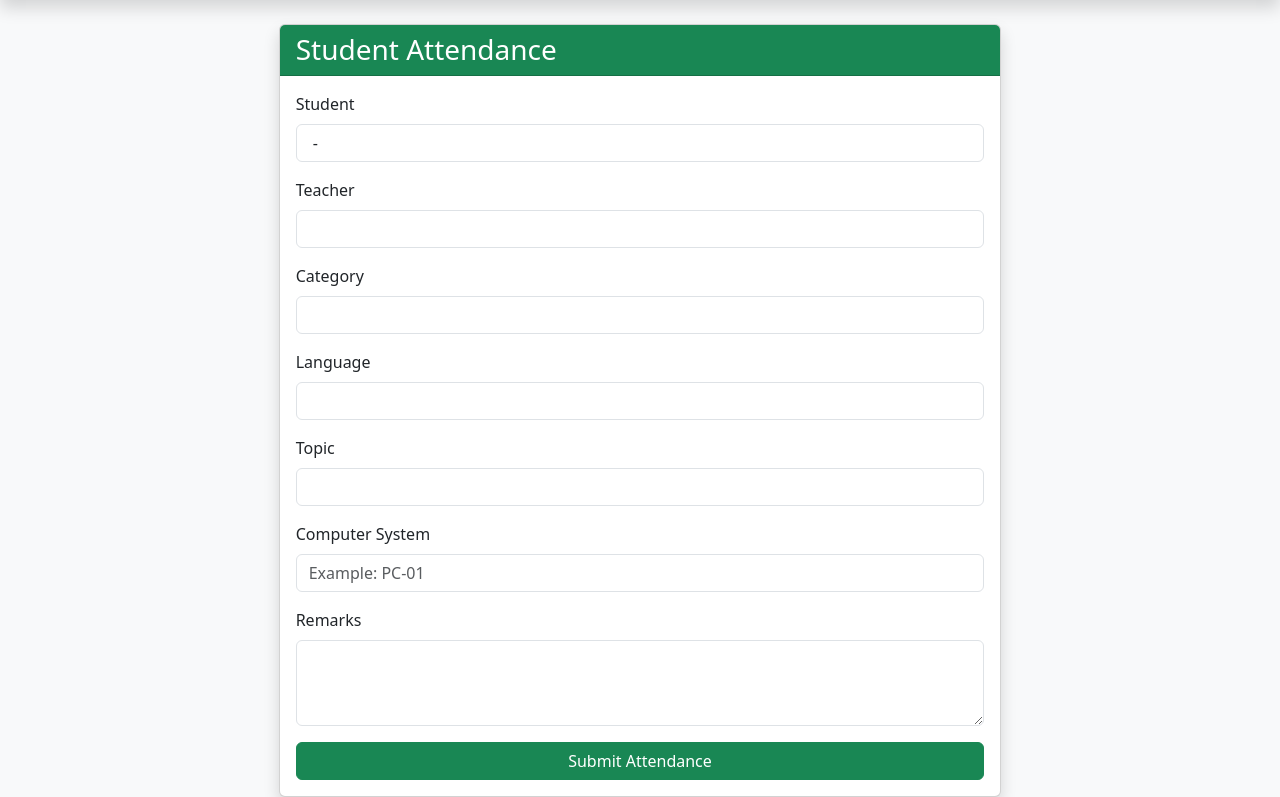
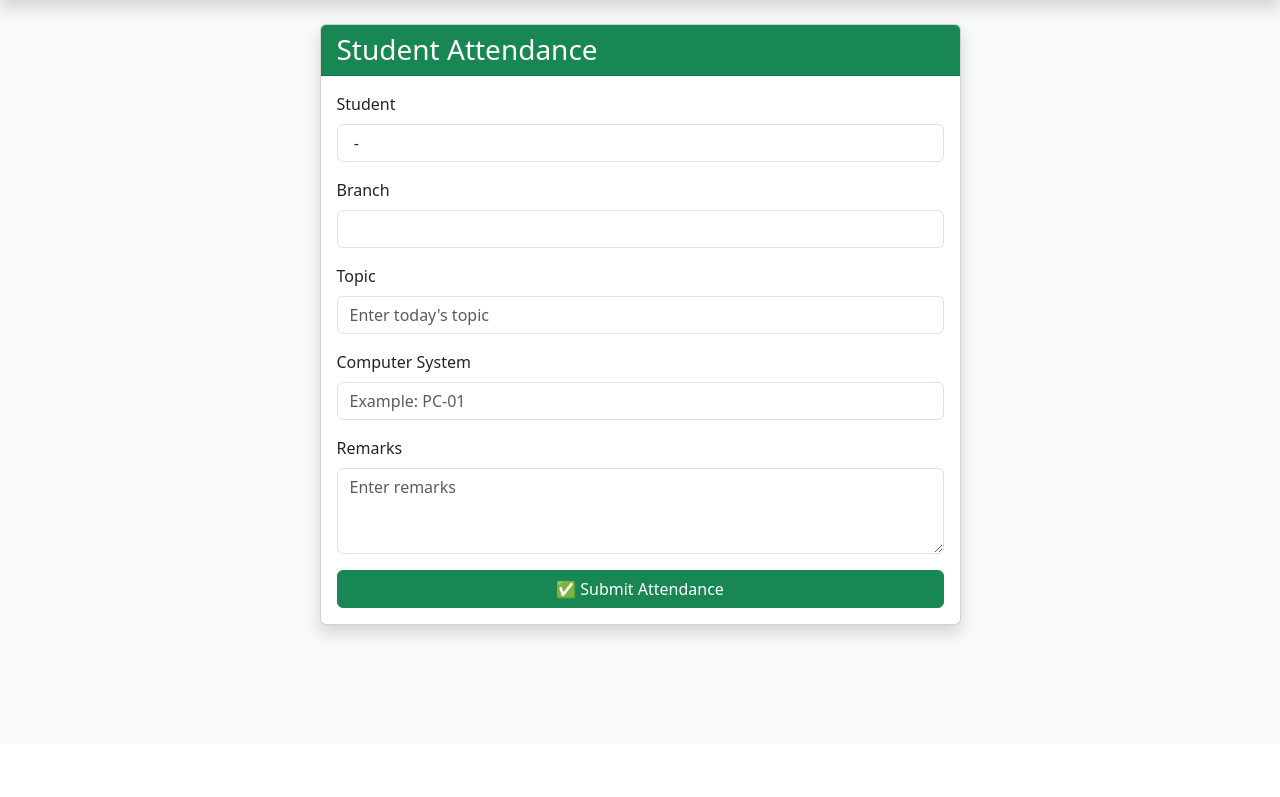
Before and after one commit to syed-shairiyaz/ComputerLabManagementSystem, a Flask app: template app/templates/student/attendance.html in a window 1280 px wide. Shown: the part 56-853 px from the top of the page. After the commit the page ends 697 px from the top, so only its background shows below. Run offline with Flask 3, Linux system fonts and the light colour scheme; the template is opened without the code that fills it, so the values that code supplies are empty.

Commit message:
updating html page

```diff
--- a/app/templates/student/attendance.html
+++ b/app/templates/student/attendance.html
@@ -3,6 +3,8 @@
 {% block title %}Student Attendance{% endblock %}
 
 {% block content %}
+
+<div class="container mt-4">
 
     <div class="row justify-content-center">
 
@@ -20,19 +22,26 @@
 
                 <div class="card-body">
 
+                    <!-- Flash Messages -->
+
                     {% with messages = get_flashed_messages(with_categories=true) %}
+
                         {% if messages %}
-                        {% for category,message in messages %}
 
-                        <div class="alert alert-{{category}}">
-                            {{message}}
+                            {% for category, message in messages %}
+
+                                <div class="alert alert-{{ category }}">
+                                    {{ message }}
                                 </div>
 
                             {% endfor %}
+
                         {% endif %}
+
                     {% endwith %}
 
-                <form method="POST">
+
+                    <!-- Student -->
 
                     <div class="mb-3">
 
@@ -47,47 +56,27 @@
 
                     </div>
 
-                    <div class="mb-3">
 
-                        <label class="form-label">
-                            Teacher
-                        </label>
-
-                        <input
-                            type="text"
-                            class="form-control"
-                            name="teacher"
-                            required>
-
-                    </div>
+                    <!-- Branch -->
 
                     <div class="mb-3">
 
                         <label class="form-label">
-                            Category
+                            Branch
                         </label>
 
                         <input
-                            type="text"
                             class="form-control"
-                            name="category"
-                            required>
+                            value="{{ student.branch }}"
+                            readonly>
 
                     </div>
 
-                    <div class="mb-3">
 
-                        <label class="form-label">
-                            Language
-                        </label>
+                    <form method="POST">
 
-                        <input
-                            type="text"
-                            class="form-control"
-                            name="language"
-                            required>
 
-                    </div>
+                        <!-- Topic -->
 
                         <div class="mb-3">
 
@@ -99,9 +88,13 @@
                                 type="text"
                                 class="form-control"
                                 name="topic"
+                                placeholder="Enter today's topic"
                                 required>
 
                         </div>
+
+
+                        <!-- Computer System -->
 
                         <div class="mb-3">
 
@@ -118,6 +111,9 @@
 
                         </div>
 
+
+                        <!-- Remarks -->
+
                         <div class="mb-3">
 
                             <label class="form-label">
@@ -127,13 +123,19 @@
                             <textarea
                                 class="form-control"
                                 rows="3"
-                            name="remarks"></textarea>
+                                name="remarks"
+                                placeholder="Enter remarks"></textarea>
 
                         </div>
 
-                    <button class="btn btn-success w-100">
 
-                        Submit Attendance
+                        <!-- Submit -->
+
+                        <button
+                            type="submit"
+                            class="btn btn-success w-100">
+
+                            ✅ Submit Attendance
 
                         </button>
 
@@ -147,4 +149,6 @@
 
     </div>
 
+</div>
+
 {% endblock %}
```
Lines whose indentation alone changed are shown as unchanged.
